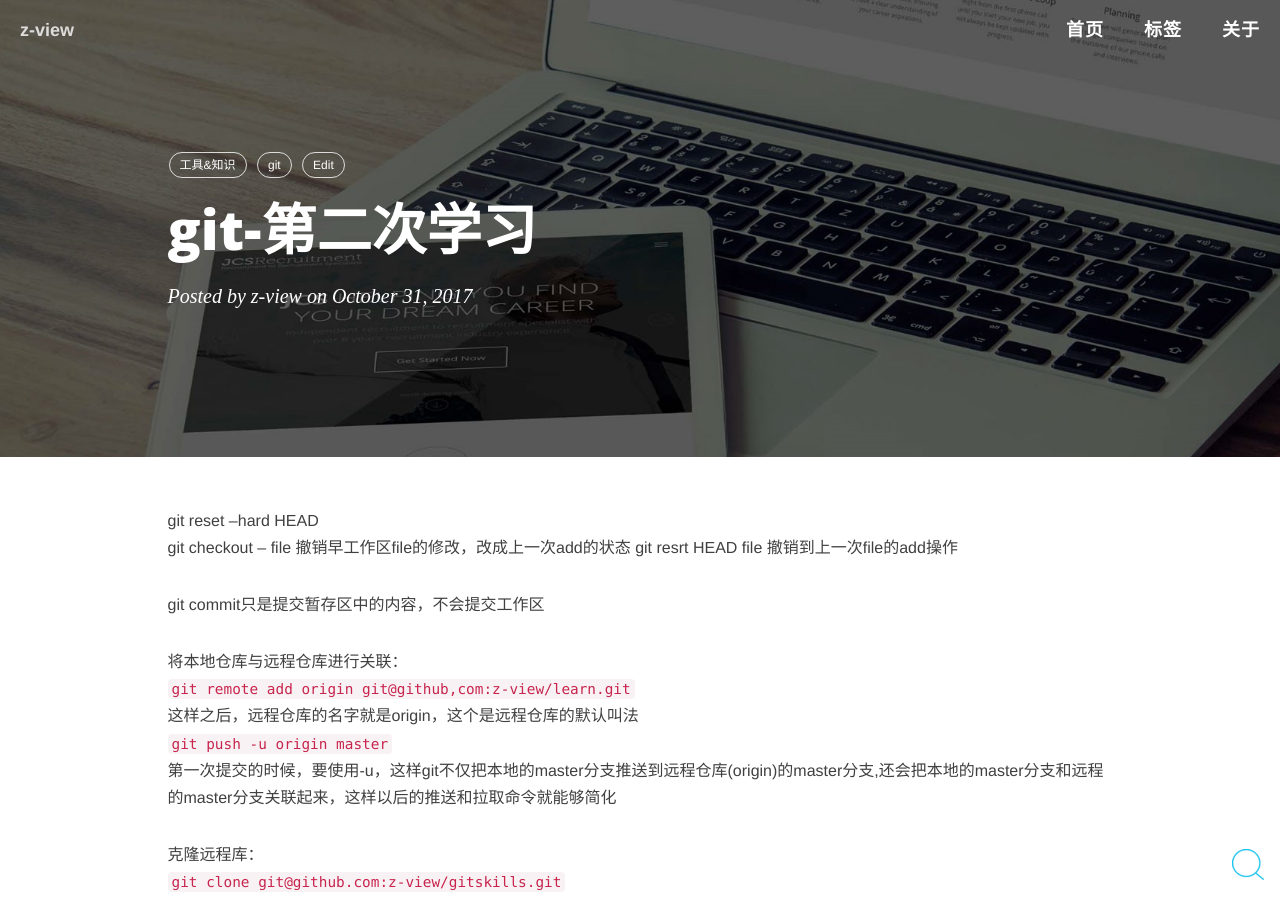
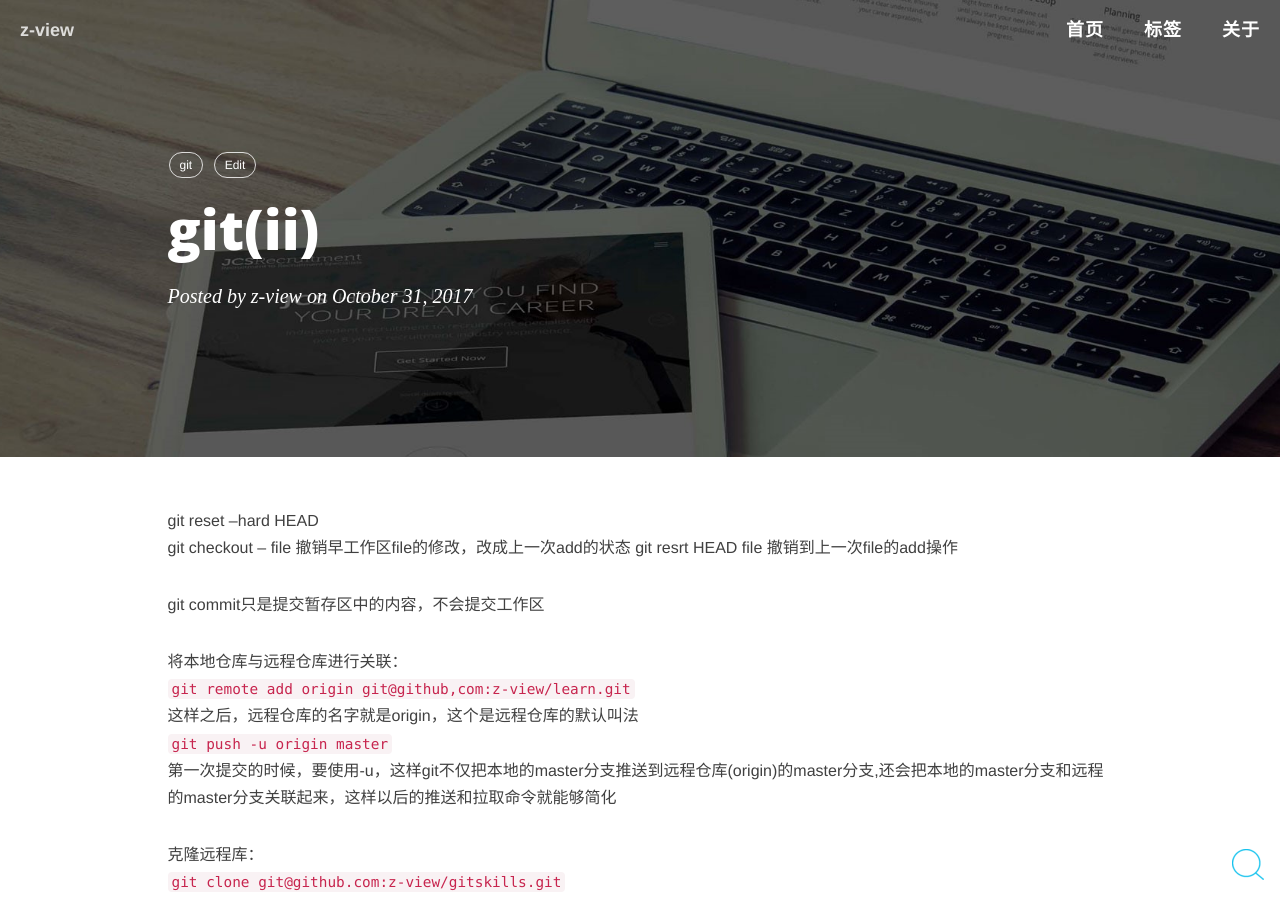
Before and after one commit to liam-lian/z-view.github.io, a Jekyll site: the page built from _posts/2017-10-31-git-git(ii).md, in a window 1280 px wide and 900 px high. Built offline with Jekyll 4.4.1, drawn with Linux system fonts in a browser that asks for light colours; nearby versions of some CDN libraries; comment, search, counter and statistics services are not loaded.

Commit message:
修改文件名字

```diff
--- a/_posts/2017-10-31-第二次学习.md
+++ b/_posts/2017-10-31-git-git(ii).md
@@ -1,9 +1,9 @@
 ---
 layout:     post
-title:      git-第二次学习
+title:      git(ii)
 date:  2017-10-31
 category:   git
-tags:   [工具&知识,git]
+tags:   [git]
 ---
 git reset  --hard HEAD
 git checkout -- file   撤销早工作区file的修改，改成上一次add的状态
```
Also changed, not shown: _posts/2017-09-21-算法-巧妙的算法(持续更新).md (renamed from _posts/2017-09-21-巧妙的算法.md, +2 -2 lines), _posts/2017-09-19-工具&知识-base64.md (renamed from _posts/2017-09-19-base64.md), _posts/2018-01-19-JUC-synchronized&volatile.md (renamed from _posts/2018-01-19-synchronized&volatile.md), _posts/2018-01-21-Linux-Linux命令整理.md (renamed from _posts/2018-01-21-Linux特色命令整理.md), _posts/2018-01-23-算法-算法——链表.md (renamed from _posts/2018-01-23-算法题目总结-链表.md), _posts/2018-03-05-Java-Java注解.md (renamed from _posts/Java注解.md), _posts/2018-03-07-Java-Java代理模式.md (renamed from _posts/2018-03-07-Java代理模式.md), _posts/2018-03-07-算法-水塘抽样问题.md (renamed from _posts/水塘抽样问题.md), _posts/2018-03-09-算法-多数投票算法.md (renamed from _posts/多数投票算法(Boyer-Moore Algorithm).md), _posts/2018-03-11-JUC-CAS无锁算法&原子性问题.md (renamed from _posts/2018-03-11-CAS无锁算法 & 原子性问题.md), _posts/2018-03-11-Spring-Spring-AOP.md (renamed from _posts/Spring AOP.md).
